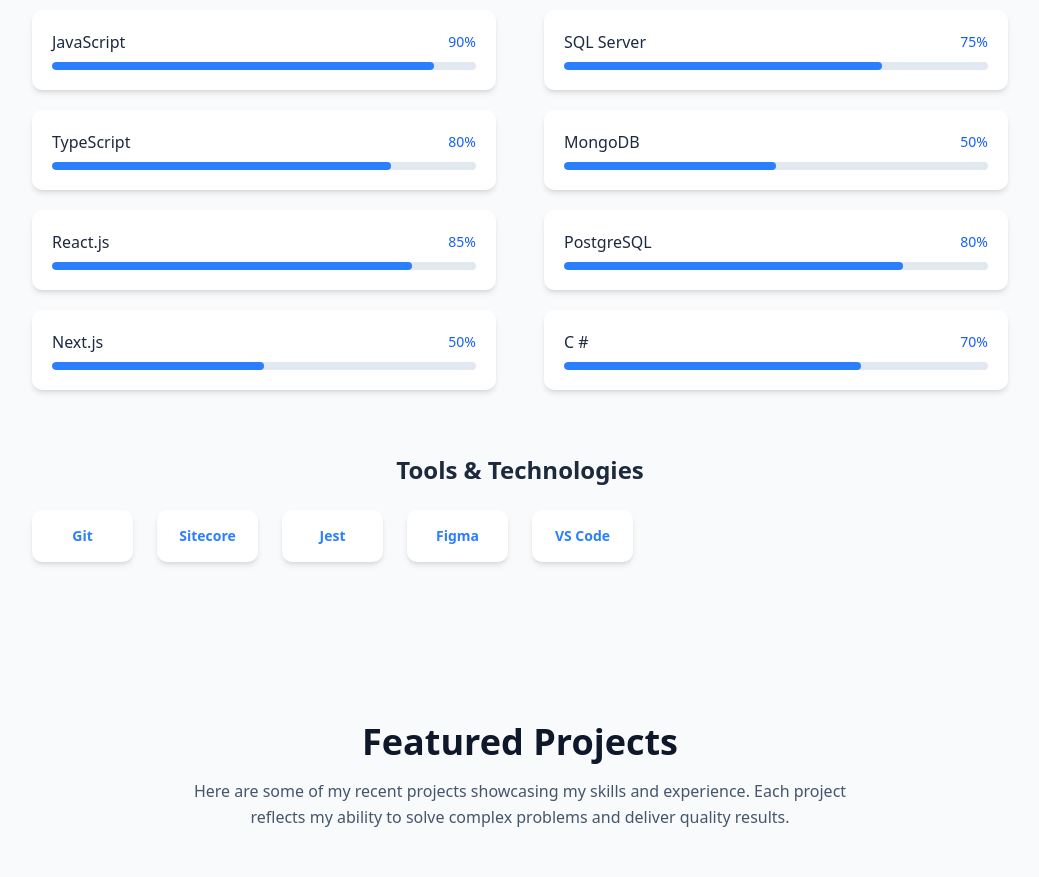
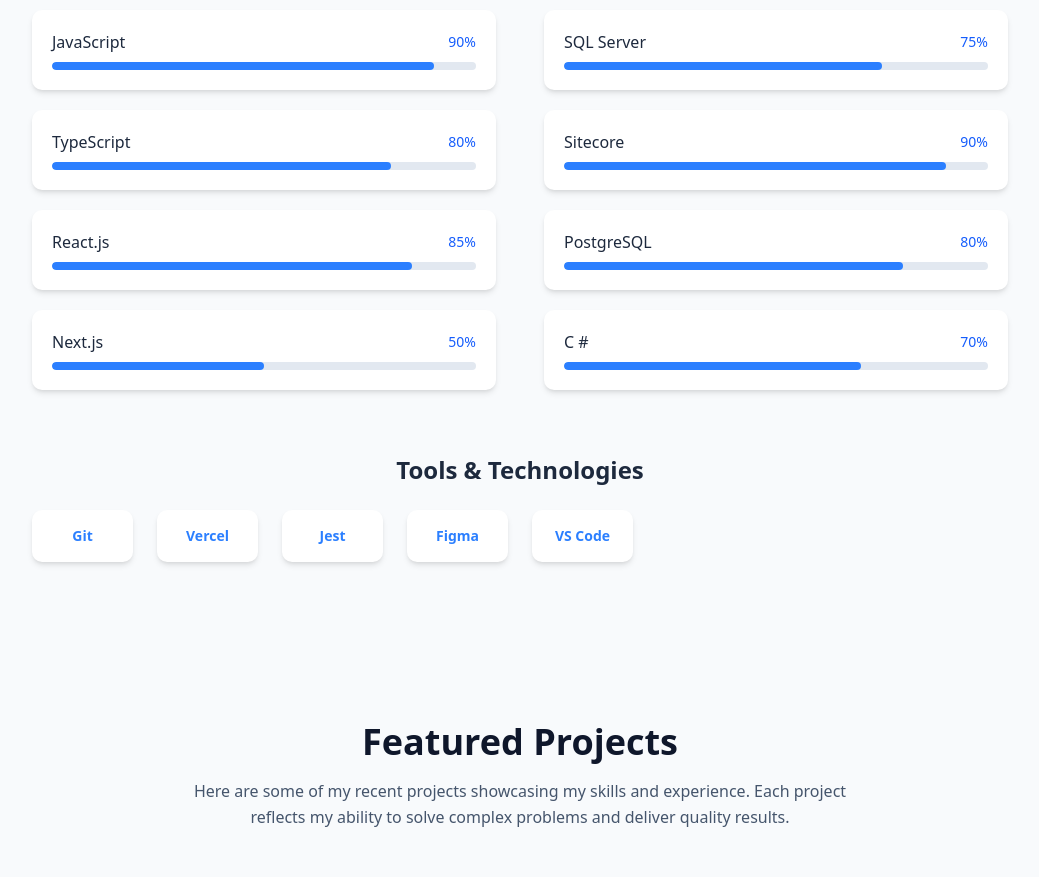
Before and after one commit to ppratik07/pratikdev, a React (Vite) app in the folder pratikdev/: page / in a window 1280 px wide. Shown: the part 2080-2957 px from the top of the page, without its empty margins (120-1159 px from the left). Built offline with nearby package versions, Linux system fonts and the light colour scheme; grey boxes are pictures that could not be loaded.

Commit message:
Updating skills

```diff
--- a/pratikdev/src/components/Skills.tsx
+++ b/pratikdev/src/components/Skills.tsx
@@ -12,14 +12,14 @@
         { name: 'Node.js', level: 85 },
         { name: 'Express.js', level: 80 },
         { name: 'SQL Server', level: 75 },
-        { name: 'MongoDB', level: 50 },
+        { name: 'Sitecore', level: 90 },
         { name: 'PostgreSQL', level: 80 },
         { name: 'C #', level: 70 },
     ];
 
     const tools = [
         { name: 'Git' },
-        { name: 'Sitecore' },
+        { name: 'Vercel' },
         { name: 'Jest' },
         { name: 'Figma' },
         { name: 'VS Code' },
```
